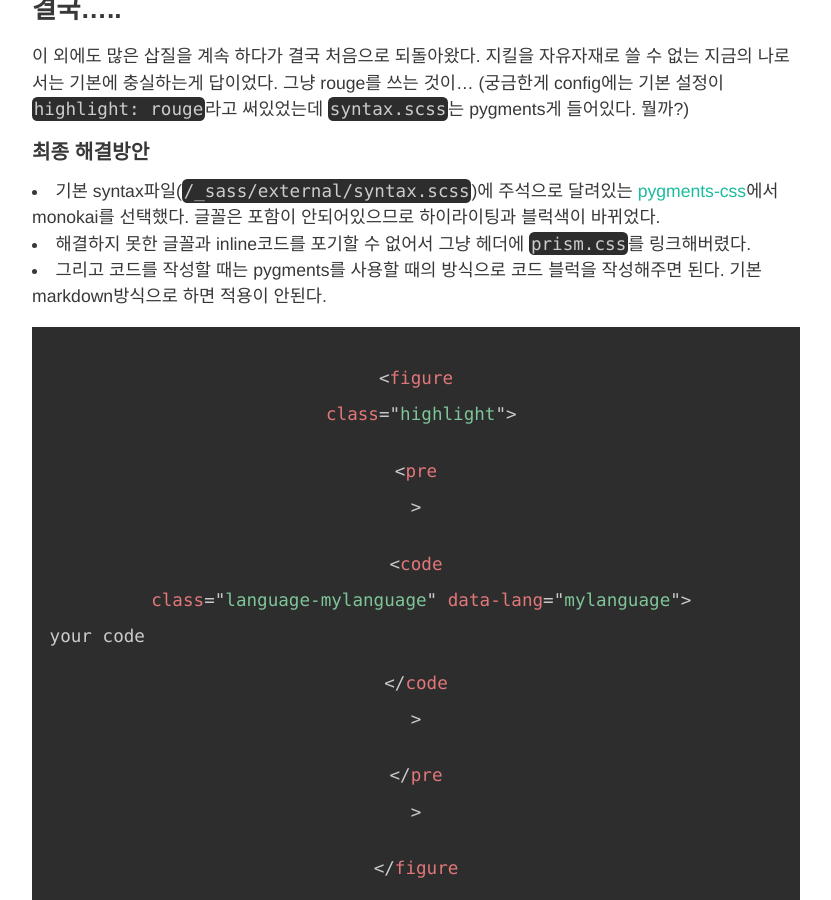
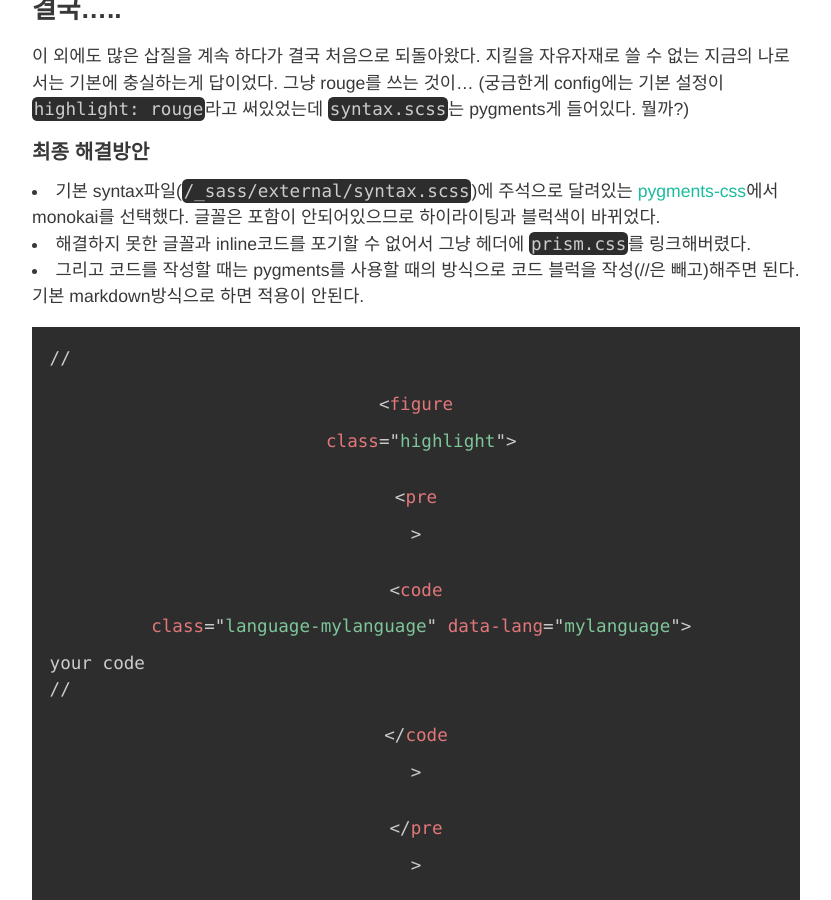
Before and after one commit to HyunlangBan/hyunlangban.github.io, a Jekyll site: the page built from _posts/2020-02-13-syntax-highlight.md, in a window 1280 px wide and 900 px high, scrolled down 1520 px. Shown: the whole window, without its empty margins (224-1055 px from the left). Built offline with Jekyll 4.4.1, drawn with Linux system fonts in a browser that asks for light colours; nearby versions of some CDN libraries; some web fonts are replaced; comment, search, counter and statistics services are not loaded.

Commit message:
Update 2020-02-13-syntax-highlight.md

```diff
--- a/_posts/2020-02-13-syntax-highlight.md
+++ b/_posts/2020-02-13-syntax-highlight.md
@@ -52,12 +52,11 @@ jekyll로 블로그를 처음 만들었을 때 선택했던 테마가 [type-them
 - 기본 syntax파일(`/_sass/external/syntax.scss`)에 주석으로 달려있는 [pygments-css](https://github.com/richleland/pygments-css)에서 monokai를 선택했다.
 글꼴은 포함이 안되어있으므로 하이라이팅과 블럭색이 바뀌었다.
 - 해결하지 못한 글꼴과 inline코드를 포기할 수 없어서 그냥 헤더에 `prism.css`를 링크해버렸다.
-- 그리고 코드를 작성할 때는 pygments를 사용할 때의 방식으로 코드 블럭을 작성해주면 된다. 기본 markdown방식으로 하면 적용이 안된다.
+- 그리고 코드를 작성할 때는 pygments를 사용할 때의 방식으로 코드 블럭을 작성(//은 빼고)해주면 된다. 기본 markdown방식으로 하면 적용이 안된다.
 {% highlight markdown %}
-{% highlight myLanguage %}
+//{% highlight myLanguage %}
 your code
+//{% endhighlight %}
 {% endhighlight %}
-{% endhighlight %}
-
 결국은 코드블럭을 바꾸기는 했다. 배경도 어두워졌고 글꼴도 바뀌었다.
 하지만 gem plugin 사용법을 다시 더 찾아본다음에 tomorrow night 테마를 다시 적용해보고 싶다.
```
